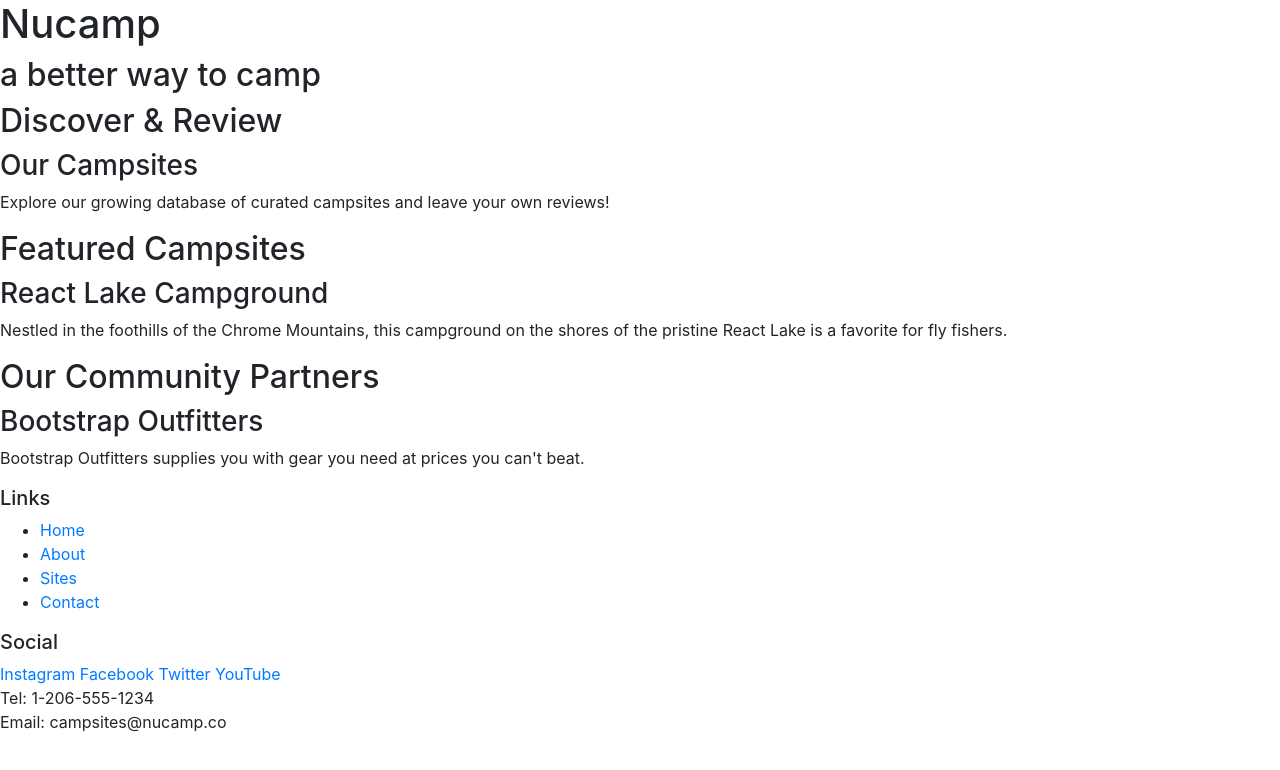
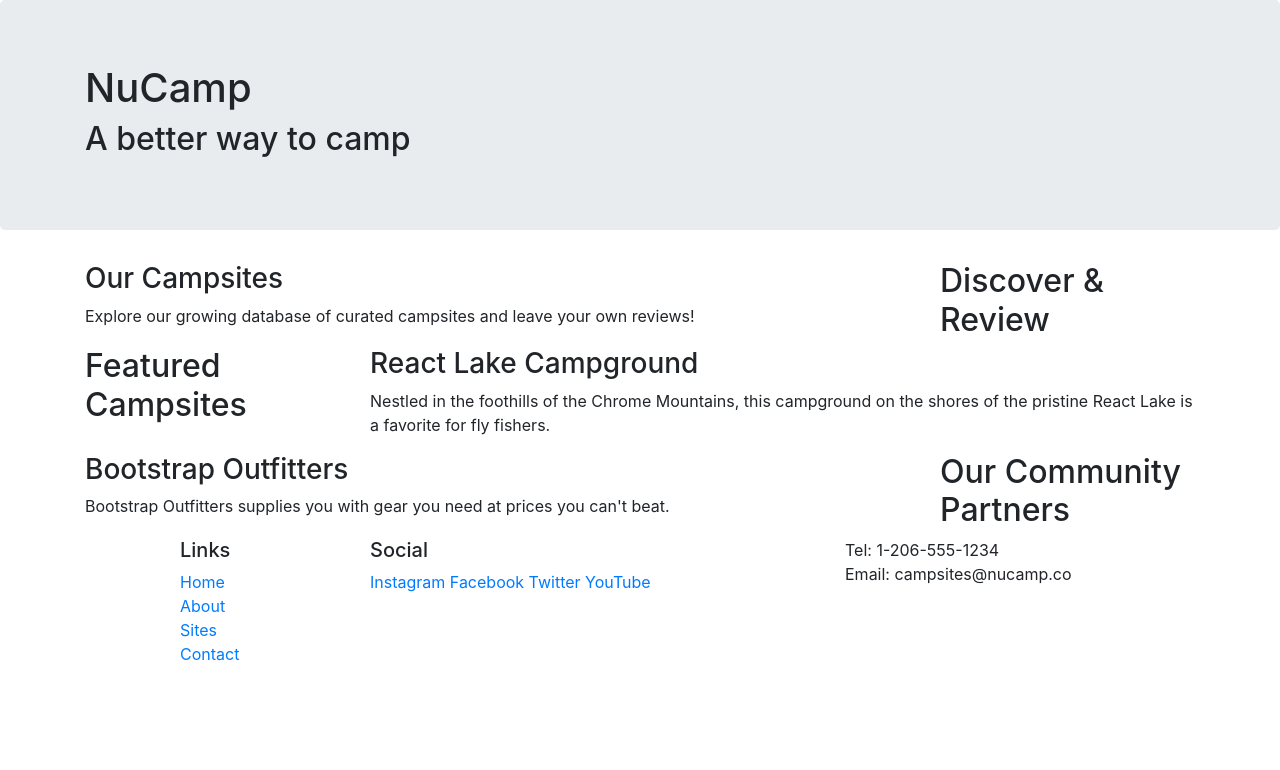
Before and after one commit to Grizz03/Bootstrap-Project, a website: page index.html in a window 1280 px wide. Drawn offline with nearby package versions, Linux system fonts and the light colour scheme.

Commit message:
Bootstrap Grid

```diff
--- a/index.html
+++ b/index.html
@@ -17,55 +17,78 @@
 
 <body>
 
-    <header>
-        <div>
-            <h1>Nucamp</h1>
-            <h2>a better way to camp</h2>
+    <header class="jumbotron">
+        <div class="container">
+            <div class="row">
+                <div class="col">
+                    <h1>NuCamp</h1>
+                    <h2>A better way to camp</h2>
+                </div>
+            </div>
         </div>
     </header>
 
-    <div>
+<div class="container">
+    <div class="row">
+        <div class="col-sm-4 order-sm-last col-md-3">
             <h2>Discover & Review</h2>
+        </div>
+        <div class="col">
             <h3>Our Campsites</h3>
             <p>Explore our growing database of curated campsites
             and leave your own reviews!</p>
         </div>
+    </div>
 
-    <div>
+<div class ="row">
+    <div class="col-sm-4 col-md-3">
         <h2>Featured Campsites</h2>
+    </div>
+    <div class="col">
         <h3>React Lake Campground</h3>
         <p>Nestled in the foothills of the Chrome Mountains,
             this campground on the shores of the pristine
             React Lake is a favorite for fly fishers.</p>
     </div>
+</div>
 
-    <div>
+<div class="row">
+    <div class="col-sm-4 order-sm-last col-md-3">
         <h2>Our Community Partners</h2>
+    </div>
+    <div class ="col">
         <h3>Bootstrap Outfitters</h3>
         <p>Bootstrap Outfitters supplies you with gear you
             need at prices you can't beat.</p>
+
+        </div>
+    </div>
 </div>
 
 <footer>
-        <div>
+    <div class="container">
+        <div class="row">
+            <div class="col-4 col-sm-2 offset-1">
                 <h5>Links</h5>
-            <ul>
+            <ul class="list-unstyled">
                 <li><a href="#">Home</a></li>
                 <li><a href="#">About</a></li>
                 <li><a href="#">Sites</a></li>
                 <li><a href="#">Contact</a></li>
             </ul>
         </div>
-        <div>
+        <div class="col-6 col-sm-5">
             <h5>Social</h5>
             <a href="http://instagram.com/">Instagram</a>
             <a href="http://facebook.com/">Facebook</a>
             <a href="http://twitter.com/">Twitter</a>
             <a href="http://youtube.com/">YouTube</a>
         </div>
-        <div>
+        <div class="col-sm-4">
             Tel: 1-206-555-1234<br />
             Email: campsites@nucamp.co
+          </div>
+      </div>
   </div>
 </footer>
 
```
Lines whose indentation alone changed are shown as unchanged.
